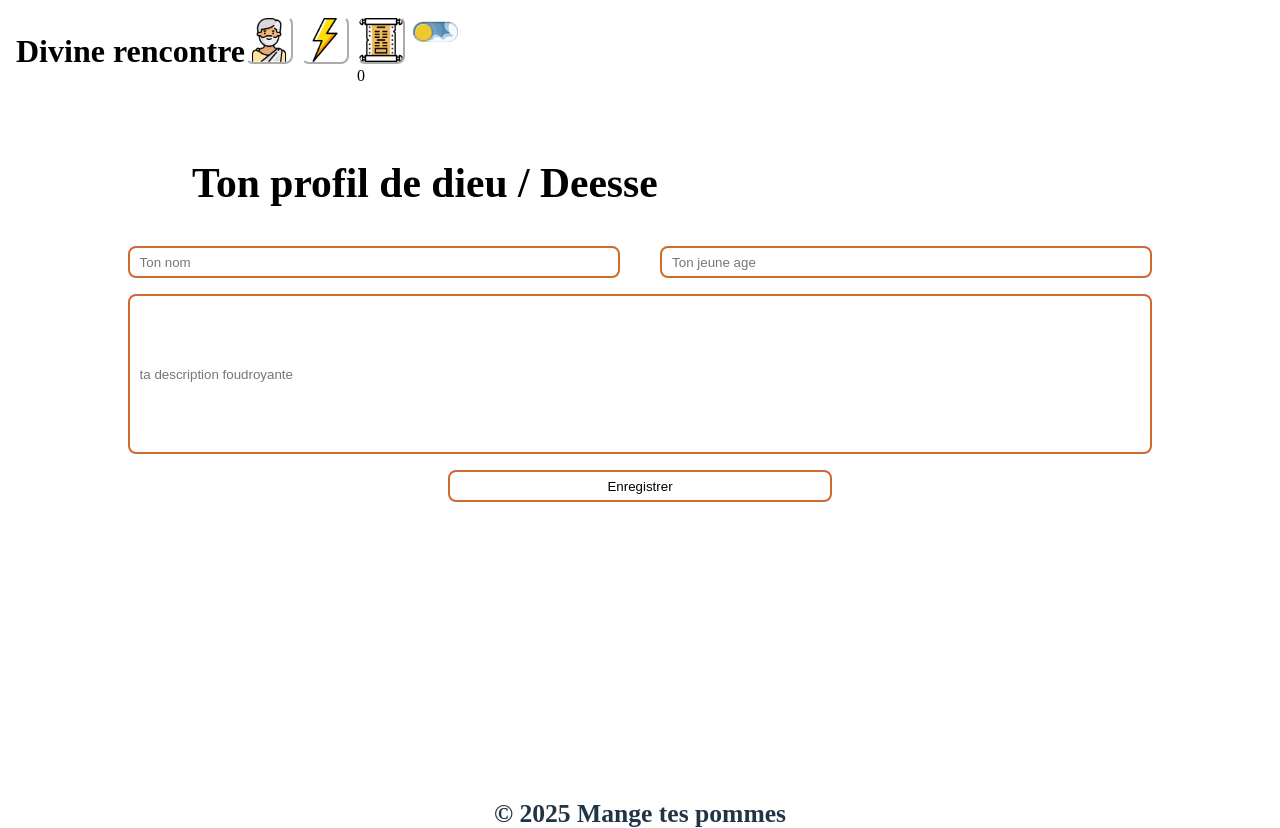
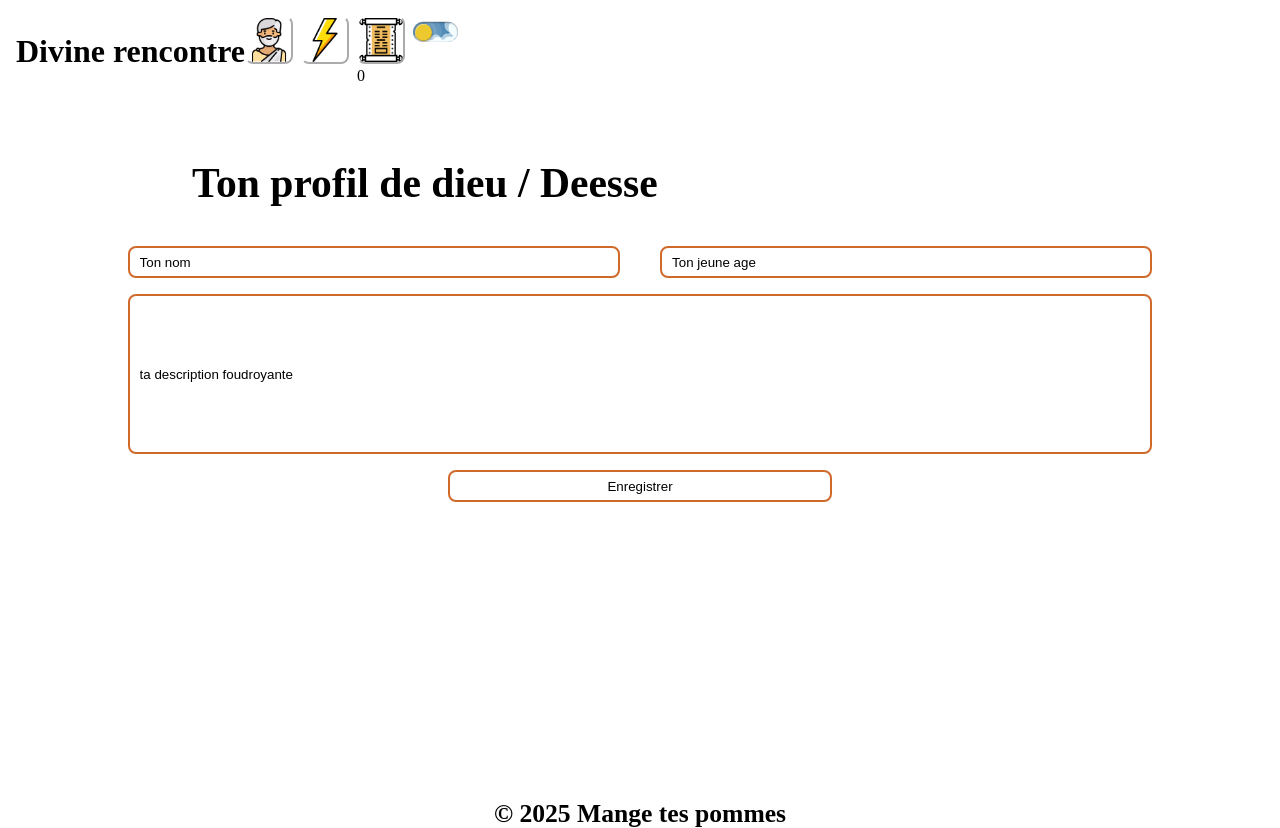
Before and after one commit to yayar67000/Divine_Rencontre, a React (Vite) app: page /profil in a window 1280 px wide. Built offline with nearby package versions, Linux system fonts and the light colour scheme; a web font is replaced by a local one.

Commit message:
Réajustements DarkMode

```diff
--- a/src/components/Footer/Footer.css
+++ b/src/components/Footer/Footer.css
@@ -1,4 +1,5 @@
 .footer {
-    font-size: 1.6rem;
-    text-align: center;
+	font-size: 1.6rem;
+	text-align: center;
+	color: var(--font-color);
 }
--- a/src/pages/Profil_Details/ProfilDetails.css
+++ b/src/pages/Profil_Details/ProfilDetails.css
@@ -19,6 +19,7 @@
 
 .name {
 	margin-top: 1rem;
+	color: var(--font-color);
 }
 
 .text {
--- a/src/pages/profil/profil.css
+++ b/src/pages/profil/profil.css
@@ -50,3 +50,7 @@
 		color: var(--font-color);
 	}
 }
+
+input::placeholder {
+	color: var(--font-color);
+}
```
